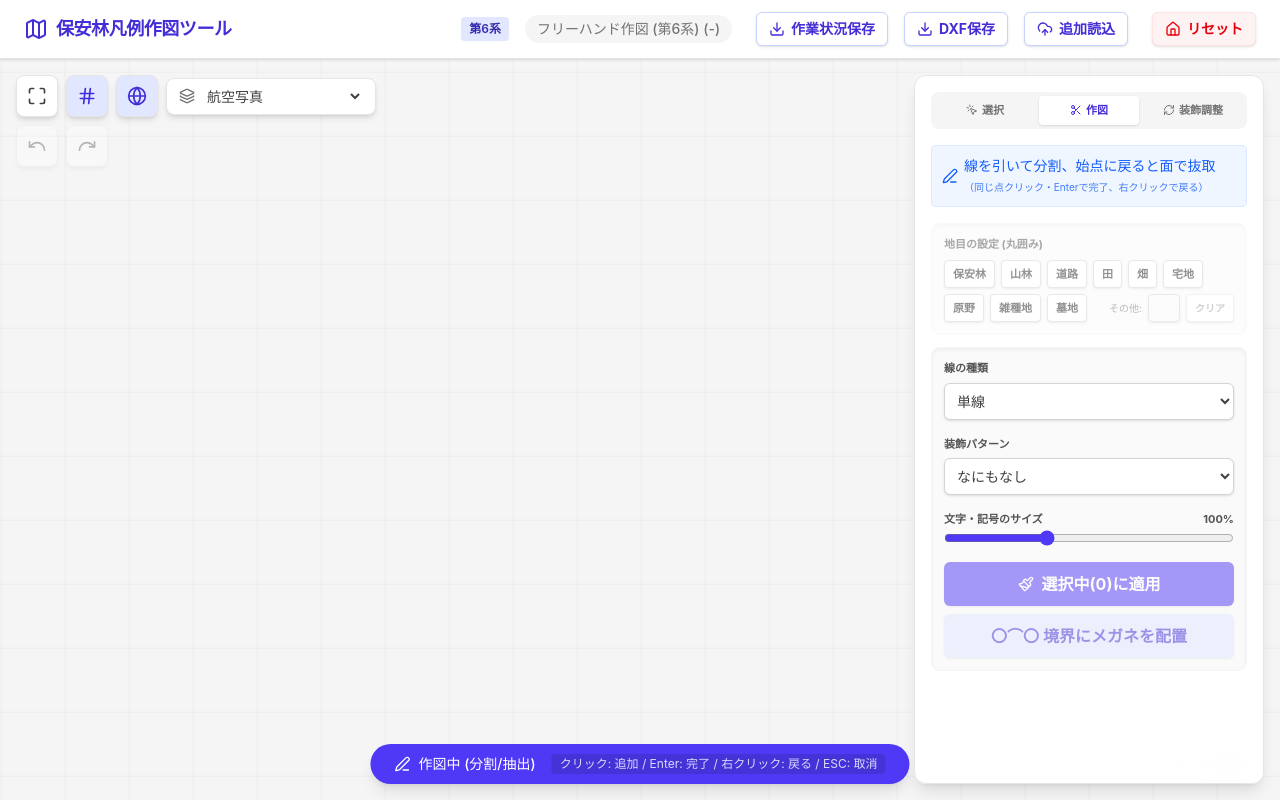
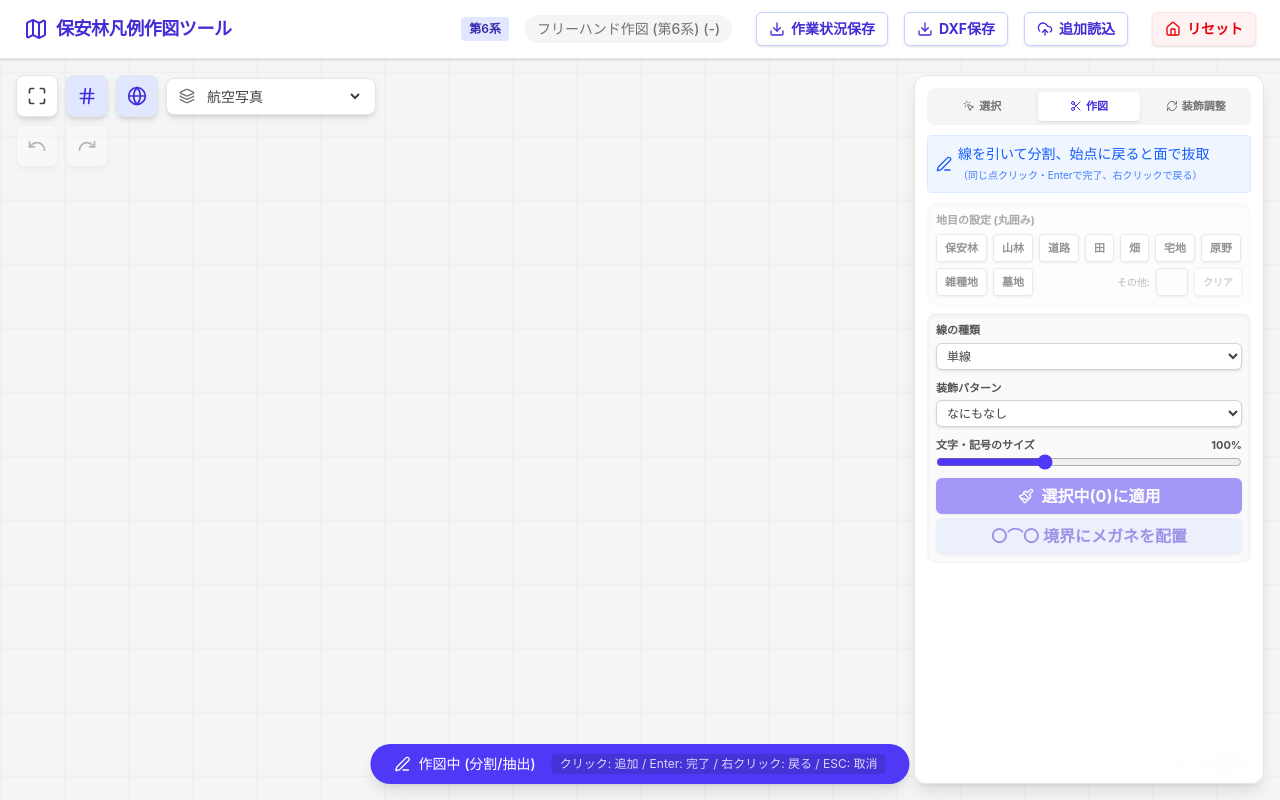
Before and after one commit to Kojiro-Nakamura/hoanrin-hanrei-sakuzu, a React (Vite) app: page / in a window 1280 px wide. Both pictures are taken after a click on the button "新規作図開始". Built offline with nearby package versions, Linux system fonts and the light colour scheme.

Commit message:
Compact ToolPanel layout

```diff
--- a/src/components/ToolPanel.jsx
+++ b/src/components/ToolPanel.jsx
@@ -3,7 +3,7 @@ import { Paintbrush, MousePointerClick, Scissors, RefreshCw, Edit3, Trash2 } fro
 import { LINE_STYLES, DECO_PATTERNS } from '../constants';
 
 export const ToolPanel = ({ mode, setMode, selectedPolygons, polygons, appliedGroups, onApplyStyle, onApplyMegane, onApplyChimoku, onRemoveFeature, onRemoveGroup, onUpdateCustomPolygon, onClearSelection, selectedLineStyle, setSelectedLineStyle, selectedDecoPattern, setSelectedDecoPattern, decorationScale, setDecorationScale }) => (
-  <div className="absolute top-4 right-4 bottom-4 bg-white/95 backdrop-blur-md w-[350px] rounded-xl shadow-lg border border-neutral-200 p-4 z-20 flex flex-col gap-4 overflow-y-auto">
+  <div className="absolute top-4 right-4 bottom-4 bg-white/95 backdrop-blur-md w-[350px] rounded-xl shadow-lg border border-neutral-200 p-3 z-20 flex flex-col gap-2.5 overflow-y-auto">
 
     <div className="flex gap-1 bg-neutral-100 p-1 rounded-lg shrink-0">
       <button onClick={() => setMode('select')} className={`flex-1 py-1.5 text-[10px] sm:text-[11px] font-bold rounded flex items-center justify-center gap-1 transition-all ${mode==='select'?'bg-white shadow text-indigo-700':'text-neutral-500 hover:bg-neutral-200'}`}><MousePointerClick className="w-3 h-3"/> 選択</button>
@@ -12,7 +12,7 @@ export const ToolPanel = ({ mode, setMode, selectedPolygons, polygons, appliedGr
     </div>
 
     <div className="text-sm text-neutral-600 shrink-0">
-      <p className={`flex items-center gap-1.5 p-2.5 rounded border ${mode === 'select' || mode === 'edit_deco' ? 'text-orange-600 bg-orange-50 border-orange-100' : 'text-blue-600 bg-blue-50 border-blue-100'}`}>
+      <p className={`flex items-center gap-1.5 p-2 rounded border ${mode === 'select' || mode === 'edit_deco' ? 'text-orange-600 bg-orange-50 border-orange-100' : 'text-blue-600 bg-blue-50 border-blue-100'}`}>
         {mode === 'select' ? <MousePointerClick className="w-4 h-4 shrink-0"/> : mode === 'edit_deco' ? <RefreshCw className="w-4 h-4 shrink-0"/> : <Edit3 className="w-4 h-4 shrink-0"/>}
         <span>
           {mode === 'select' ? '地図をクリックして筆を選択' : mode === 'edit_deco' ? '記号・文字をドラッグで移動' : '線を引いて分割、始点に戻ると面で抜取'}
@@ -29,9 +29,9 @@ export const ToolPanel = ({ mode, setMode, selectedPolygons, polygons, appliedGr
       )}
     </div>
 
-    <div className="flex flex-col gap-3 shrink-0">
+    <div className="flex flex-col gap-2 shrink-0">
 
-      <div className={`flex flex-col gap-2 bg-neutral-50 p-3 rounded-lg border border-neutral-100 shadow-inner transition-opacity ${selectedPolygons.length === 0 ? 'opacity-50 pointer-events-none' : ''}`}>
+      <div className={`flex flex-col gap-1.5 bg-neutral-50 p-2 rounded-lg border border-neutral-100 shadow-inner transition-opacity ${selectedPolygons.length === 0 ? 'opacity-50 pointer-events-none' : ''}`}>
         <p className="text-[11px] font-bold text-neutral-600">地目の設定 (丸囲み)</p>
         <div className="flex flex-wrap gap-1.5">
           {[
@@ -53,22 +53,22 @@ export const ToolPanel = ({ mode, setMode, selectedPolygons, polygons, appliedGr
         </div>
       </div>
 
-      <div className="flex flex-col gap-2 bg-neutral-50 p-3 rounded-lg border border-neutral-100 shadow-inner">
-        <div className="flex flex-col gap-1.5">
+      <div className="flex flex-col gap-1.5 bg-neutral-50 p-2 rounded-lg border border-neutral-100 shadow-inner">
+        <div className="flex flex-col gap-1">
           <label className="text-[11px] font-bold text-neutral-600">線の種類</label>
-          <select value={selectedLineStyle} onChange={e => setSelectedLineStyle(e.target.value)} className="text-sm border border-neutral-300 rounded-md p-2 bg-white text-neutral-700 outline-none focus:border-indigo-500 focus:ring-1 focus:ring-indigo-500 cursor-pointer shadow-sm transition-shadow">
+          <select value={selectedLineStyle} onChange={e => setSelectedLineStyle(e.target.value)} className="text-xs border border-neutral-300 rounded-md py-1 px-1.5 bg-white text-neutral-700 outline-none focus:border-indigo-500 focus:ring-1 focus:ring-indigo-500 cursor-pointer shadow-sm transition-shadow">
             {LINE_STYLES.map(s => <option key={s.id} value={s.id}>{s.name}</option>)}
           </select>
         </div>
 
-        <div className="flex flex-col gap-1.5 mt-2">
+        <div className="flex flex-col gap-1 mt-1">
           <label className="text-[11px] font-bold text-neutral-600">装飾パターン</label>
-          <select value={selectedDecoPattern} onChange={e => setSelectedDecoPattern(e.target.value)} className="text-sm border border-neutral-300 rounded-md p-2 bg-white text-neutral-700 outline-none focus:border-indigo-500 focus:ring-1 focus:ring-indigo-500 cursor-pointer shadow-sm transition-shadow">
+          <select value={selectedDecoPattern} onChange={e => setSelectedDecoPattern(e.target.value)} className="text-xs border border-neutral-300 rounded-md py-1 px-1.5 bg-white text-neutral-700 outline-none focus:border-indigo-500 focus:ring-1 focus:ring-indigo-500 cursor-pointer shadow-sm transition-shadow">
             {DECO_PATTERNS.map(p => <option key={p.id} value={p.id}>{p.name}</option>)}
           </select>
         </div>
 
-        <div className="flex flex-col gap-1.5 mt-2" onWheel={(e) => { e.stopPropagation(); setDecorationScale(prev => { const p = isNaN(prev) ? 1.0 : prev; return Math.max(0.2, Math.min(2.5, Math.round((p + (e.deltaY > 0 ? -0.1 : 0.1)) * 10) / 10)); }); }}>
+        <div className="flex flex-col gap-1 mt-1" onWheel={(e) => { e.stopPropagation(); setDecorationScale(prev => { const p = isNaN(prev) ? 1.0 : prev; return Math.max(0.2, Math.min(2.5, Math.round((p + (e.deltaY > 0 ? -0.1 : 0.1)) * 10) / 10)); }); }}>
           <div className="flex justify-between items-center">
             <label className="text-[11px] font-bold text-neutral-600">文字・記号のサイズ</label>
             <span className="text-[11px] text-neutral-600 font-bold">{Math.round((isNaN(decorationScale) ? 1.0 : decorationScale) * 100)}%</span>
@@ -76,12 +76,12 @@ export const ToolPanel = ({ mode, setMode, selectedPolygons, polygons, appliedGr
           <input type="range" min="0.2" max="2.5" step="0.1" value={isNaN(decorationScale) ? 1.0 : decorationScale} onChange={(e) => setDecorationScale(parseFloat(e.target.value) || 1.0)} className="w-full h-2 bg-neutral-200 rounded-lg cursor-pointer accent-indigo-600 outline-none" title="ホイールでもサイズを調整できます" />
         </div>
 
-        <div className={`flex flex-col gap-1 mt-3 transition-opacity ${selectedPolygons.length === 0 ? 'opacity-50 pointer-events-none' : ''}`}>
-          <button onClick={() => onApplyStyle(selectedLineStyle, selectedDecoPattern)} className="w-full bg-indigo-600 hover:bg-indigo-700 text-white font-bold py-2.5 px-4 rounded-md transition-colors flex items-center justify-center gap-2 shadow-sm active:scale-[0.98]">
+        <div className={`flex flex-col gap-1 mt-1.5 transition-opacity ${selectedPolygons.length === 0 ? 'opacity-50 pointer-events-none' : ''}`}>
+          <button onClick={() => onApplyStyle(selectedLineStyle, selectedDecoPattern)} className="w-full bg-indigo-600 hover:bg-indigo-700 text-white font-bold py-1.5 px-4 rounded-md transition-colors flex items-center justify-center gap-2 shadow-sm active:scale-[0.98]">
             <Paintbrush className="w-4 h-4" /> 選択中({selectedPolygons.length})に適用
           </button>
 
-          <button onClick={onApplyMegane} className="mt-1 w-full bg-indigo-100 hover:bg-indigo-200 text-indigo-700 font-bold py-2.5 px-4 rounded-md transition-colors flex items-center justify-center gap-2 shadow-sm">
+          <button onClick={onApplyMegane} className="w-full bg-indigo-100 hover:bg-indigo-200 text-indigo-700 font-bold py-1.5 px-4 rounded-md transition-colors flex items-center justify-center gap-2 shadow-sm">
             〇⌒〇 境界にメガネを配置
           </button>
         </div>
```
